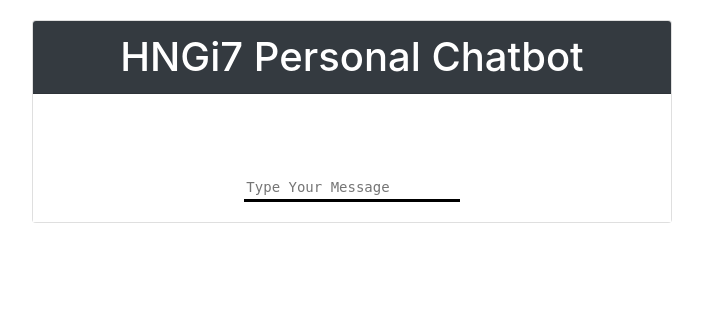
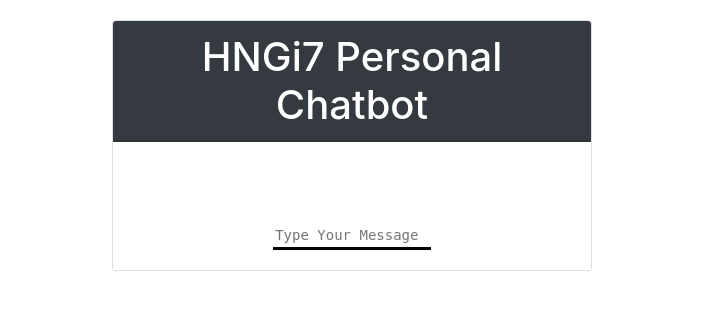
Before and after one commit to austitech/chatbot, a Flask app: page / in a window 1280 px wide. Shown: the top 310 px of the page, without its empty margins (288-991 px from the left). Run offline with Flask 2, Linux system fonts and the light colour scheme; some libraries are stand-ins or nearby versions.

Commit message:
fix error

```diff
--- a/app.py
+++ b/app.py
@@ -3,7 +3,7 @@ from flask import Flask, render_template, request
 
 from chatterbot import ChatBot
 
-from chatterbot.trainers import ChatterBotCorpusTrainer, ListTrainer
+from chatterbot.trainers import ChatterBotCorpusTrainer
 
 
 # create flask app object
@@ -13,8 +13,9 @@ app = Flask(__name__)
 bot = ChatBot("HNGi7-Bot")
 
 # configure chatbot
-trainer = ListTrainer(bot)
+trainer = ChatterBotCorpusTrainer(bot)
 trainer.train(
+    "chatterbot.corpus.english.greetings",
     "chatterbot.corpus.english.conversation"
 )
 
--- a/templates/home.html
+++ b/templates/home.html
@@ -56,7 +56,7 @@
         </style>
     </head>
     <body>
-        <div class="card" style="width: 40rem">
+        <div class="card" style="width: 30rem">
             <h1 class="card-header text-center bg-dark text-white">HNGi7 Personal Chatbot</h1>
             <div class="card-body bg-white text-center">
                 <div id="chatbox">
```
